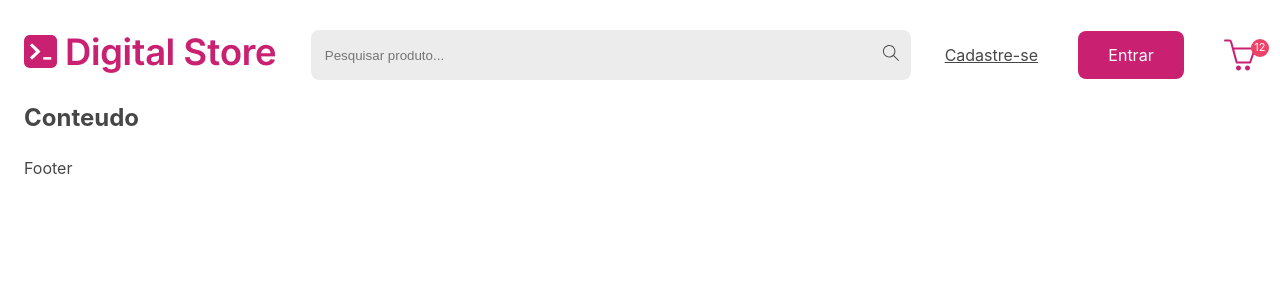
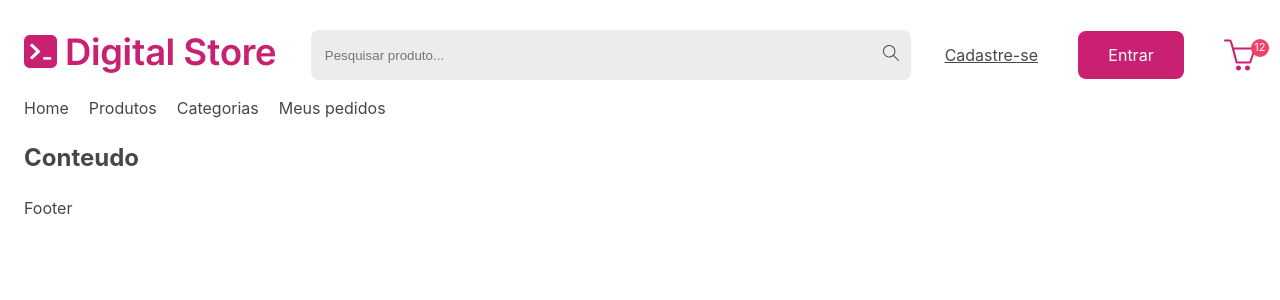
Before and after one commit to pamplona007/fs38-dc-projeto-react, a React (Vite) app: page / in a window 1280 px wide. Shown: the top 300 px of the page. Built offline with nearby package versions, Linux system fonts and the light colour scheme.

Commit message:
Menu da aplicacao

```diff
--- a/src/App.jsx
+++ b/src/App.jsx
@@ -2,12 +2,14 @@ import "./App.css";
 import Body from "./components/body/Body";
 import Footer from "./components/footer/Footer";
 import Header from "./components/header/Header";
+import Menu from "./components/menu/Menu";
 
 function App() {
   return (
     <>
       <main>
-        <Header name="Gideão" />
+        <Header />
+        <Menu />
         <Body />
         <Footer />
       </main>
--- /dev/null
+++ b/src/components/menu/Menu.jsx
@@ -0,0 +1,29 @@
+import { useState } from "react";
+import style from "./Menu.module.css";
+
+function Menu() {
+  const [itemIndex, setItemIndex] = useState(null);
+  const menuItens = ["Home", "Produtos", "Categorias", "Meus pedidos"];
+
+  function handleClick(index) {
+    setItemIndex(index);
+  }
+
+  return (
+    <>
+      <ul className={style.menu}>
+        {menuItens.map((item, index) => (
+          <li
+            key={index}
+            onClick={() => handleClick(index)}
+            className={index === itemIndex ? `${style.active}` : style.item}
+          >
+            {item}
+          </li>
+        ))}
+      </ul>
+    </>
+  );
+}
+
+export default Menu;
--- /dev/null
+++ b/src/components/menu/Menu.module.css
@@ -0,0 +1,16 @@
+.menu {
+  list-style: none;
+  display: flex;
+  gap: 20px;
+  padding: 0;
+}
+
+.menu > li.active {
+  color: #c92071;
+  border-bottom: 2px solid #c92071;
+}
+
+.menu > li.active,
+.menu > li.item {
+  font-size: 16px;
+}
```
